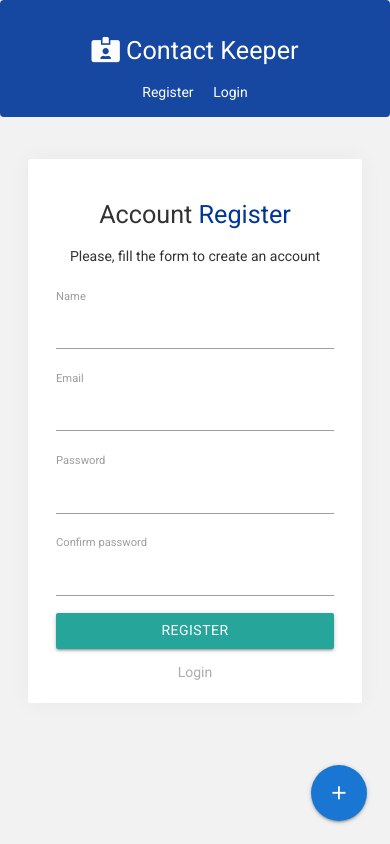
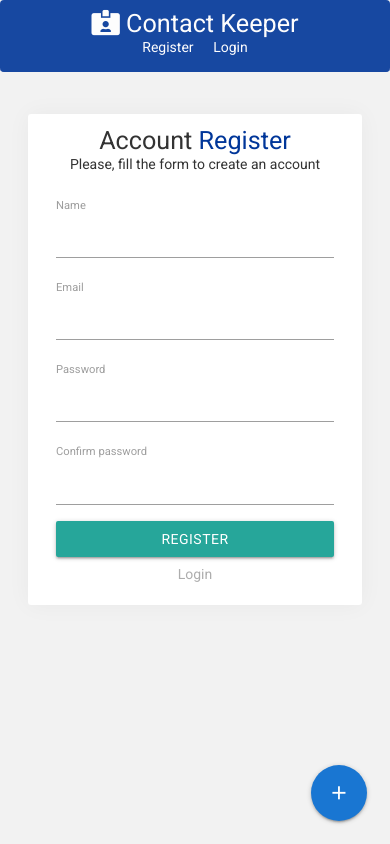
Before and after one commit to mariache/ContactKeeper, a React (Create React App) app in the folder client/: page /register in a window 390 px wide. Built offline with nearby package versions, Linux system fonts and the light colour scheme.

Commit message:
- grid auto fit for cards;

```diff
--- a/client/src/App.css
+++ b/client/src/App.css
@@ -37,6 +37,7 @@ a:hover {
 ul {
   list-style: none;
 }
+
 .navbar--list li {
   border-bottom: 3px solid transparent;
 }
@@ -199,11 +200,17 @@ img {
   margin: 3rem 0;
 }
 
+.card-wrapper {
+  display: grid;
+  grid-template-columns: repeat(auto-fit, minmax(256px, 1fr));
+  gap: 1rem;
+}
+
 /* Grid */
 .grid-2 {
   display: grid;
-  grid-template-columns: repeat(2, 1fr);
-  grid-gap: 2rem;
+  grid-template-columns: repeat(auto-fit, minmax(256px, 1fr));
+  gap: 1rem;
 }
 
 .grid-3 {
@@ -344,6 +351,7 @@ img {
   width: 80px;
   height: 80px;
 }
+
 .lds-ring div {
   box-sizing: border-box;
   display: block;
@@ -356,19 +364,24 @@ img {
   animation: lds-ring 1.2s cubic-bezier(0.5, 0, 0.5, 1) infinite;
   border-color: var(--primary-color) transparent transparent transparent;
 }
+
 .lds-ring div:nth-child(1) {
   animation-delay: -0.45s;
 }
+
 .lds-ring div:nth-child(2) {
   animation-delay: -0.3s;
 }
+
 .lds-ring div:nth-child(3) {
   animation-delay: -0.15s;
 }
+
 @keyframes lds-ring {
   0% {
     transform: rotate(0deg);
   }
+
   100% {
     transform: rotate(360deg);
   }
@@ -414,7 +427,7 @@ button {
   display: flex;
 }
 
-.radio-wrapper > div {
+.radio-wrapper>div {
   width: 120px;
   margin-bottom: 0.5rem;
 }
@@ -451,7 +464,7 @@ h3 {
   text-align: center;
 }
 
-.form-container h1 + p {
+.form-container h1+p {
   color: var(--secondary-color);
   text-align: center;
 }
@@ -533,7 +546,9 @@ table th {
   .grid-2,
   .grid-3,
   .grid-4 {
-    grid-template-columns: 1fr;
+    display: grid;
+    grid-template-columns: repeat(auto-fit, minmax(256px, 1fr));
+    gap: 1rem;
   }
 
   /* Text Styles */
@@ -555,8 +570,19 @@ table th {
     text-align: center;
   }
 
-  .title-secondary {
+  .title-secondary,
+  h5 {
     font-size: 1.8rem;
+    line-height: 1;
+    margin: 0;
+  }
+
+  .modal {
+    overflow-y: hidden;
+  }
+
+  .btn[type="submit"] {
+    margin-bottom: 0;
   }
 
   .navbar h1 {
--- a/client/src/components/contacts/ContactList.js
+++ b/client/src/components/contacts/ContactList.js
@@ -20,7 +20,7 @@ const ContactList = () => {
   return (
     <>
       {contacts !== null && !loading ? (
-        <TransitionGroup>
+        <TransitionGroup className="card-wrapper">
           {filtered !== null
             ? filtered.map((contact) => (
                 <CSSTransition
--- a/client/src/components/pages/Home.js
+++ b/client/src/components/pages/Home.js
@@ -14,9 +14,9 @@ const Home = () => {
   return (
     <>
       <h3 className="title-secondary">List of contacts</h3>
+      <ContactFilter />
       <div className="grid-2">
         <div>
-          <ContactFilter />
           <ContactList />
         </div>
       </div>
```
